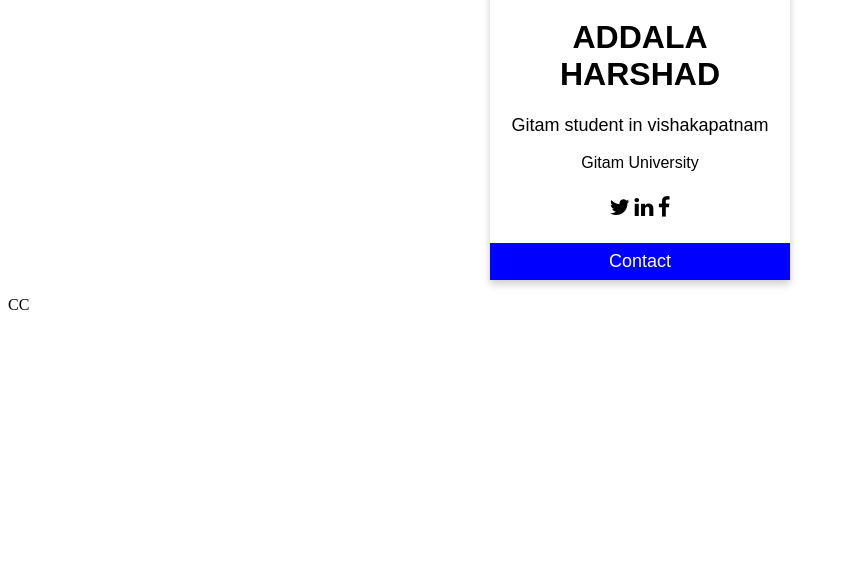
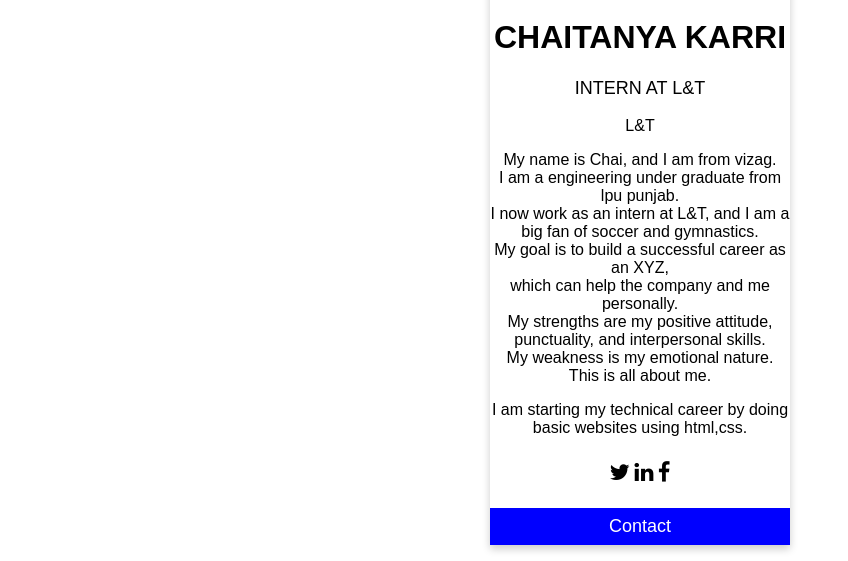
Before and after one commit to chaitanya1221/M1_Profile-card, a plain HTML site: page profile.html in a window 1280 px wide. Shown: the part 841-1402 px from the top of the page, without its empty margins (0-848 px from the left). Before the commit the page ends 1163 px from the top, so only its background shows below. Drawn offline with Linux system fonts and the light colour scheme.

Commit message:
Update profile.html

```diff
--- a/profile.html
+++ b/profile.html
@@ -1,7 +1,9 @@
 <html>
 <head>
 <link rel="stylesheet" href="https://cdnjs.cloudflare.com/ajax/libs/font-awesome/4.7.0/css/font-awesome.min.css">
+
 <style>
+
 .card {
   box-shadow: 0 4px 8px 0 rgba(0,0,0,0.2);
   max-width: 300px;
@@ -44,18 +46,38 @@ button:hover, a:hover {
 <h2 style="text-align:center">Profile Card</h2>
 
 <div class="card">
-  <img src="harshad.jpg" alt="121810304008" style="width:100%">
-  <h1>ADDALA HARSHAD</h1>
-  <p class="title">Gitam student in vishakapatnam</p>
-  <p>Gitam University</p>
+
+  <img src="harshad.jpg" alt="chai" style="width:100%">
+
+  <h1>CHAITANYA KARRI</h1>
+
+  <p class="title">INTERN AT L&T</p>
+
+  <p>L&T</p>
+
+  <p>My name is Chai, and I am from vizag.<br>
+    I am a engineering under graduate from lpu punjab.<br>
+
+    I now work as an intern at L&T, and I am a big fan of soccer and gymnastics.<br>
+
+    My goal is to build a successful career as an XYZ,<br>
+
+    which can help the company and me personally.<br>
+
+    My strengths are my positive attitude, punctuality, and interpersonal skills.<br>
+
+    My weakness is my emotional nature. This is all about me.<br></p>
+
+  <p>I am starting my technical career by doing basic websites using html,css.</p>
+
   <div style="margin: 24px 0;">
     <a href="#"><i class="fa fa-twitter"></i></a>
     <a href="#"><i class="fa fa-linkedin"></i></a>
     <a href="#"><i class="fa fa-facebook"></i></a>
   </div>
+
   <p><button>Contact</button></p>
+
 </div>
-
 </body>
 </html>
-CC
```
